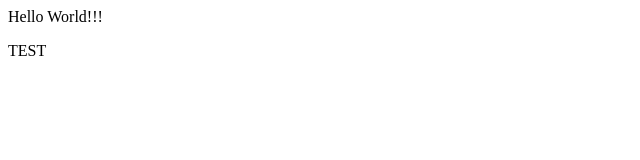
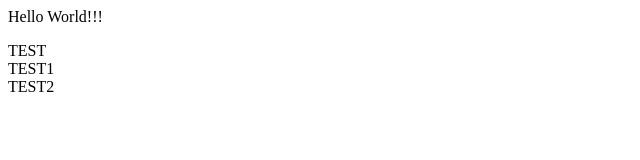
Before and after one commit to TomaszZupka/openshift-front, an Angular app: page / in a window 1280 px wide. Shown: the top 160 px of the page, without its empty margins (0-640 px from the left). Built offline with nearby package versions, Linux system fonts and the light colour scheme.

Commit message:
run ciTest

```diff
--- a/src/app/app.component.html
+++ b/src/app/app.component.html
@@ -1,3 +1,5 @@
 <div>Hello World!!!</div>
 <p>{{ test }}</p>
 <div (click)="onClick()">TEST</div>
+<div (click)="onClick1()">TEST1</div>
+<div (click)="onClick2()">TEST2</div>
--- a/src/app/app.component.ts
+++ b/src/app/app.component.ts
@@ -20,4 +20,20 @@ export class AppComponent {
         this.test = data;
       });
   }
+
+  onClick1() {
+    this.httpClient.get<any>('http://springboot-test/test')
+      .subscribe(data => {
+        console.log('data: ', data);
+        this.test = data;
+      });
+  }
+
+  onClick2() {
+    this.httpClient.get<any>('http://springboot-test:8080/test')
+      .subscribe(data => {
+        console.log('data: ', data);
+        this.test = data;
+      });
+  }
 }
```
